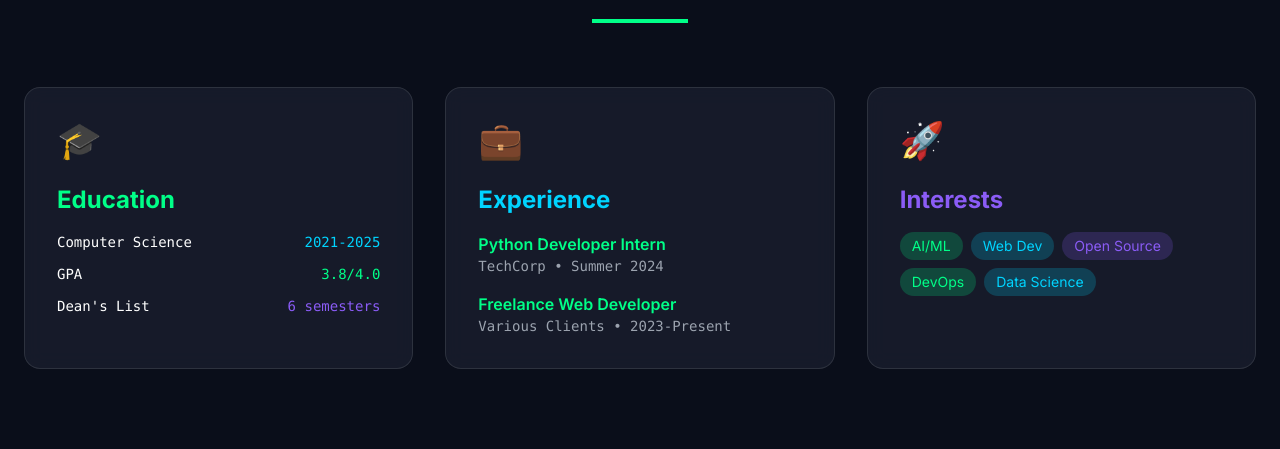
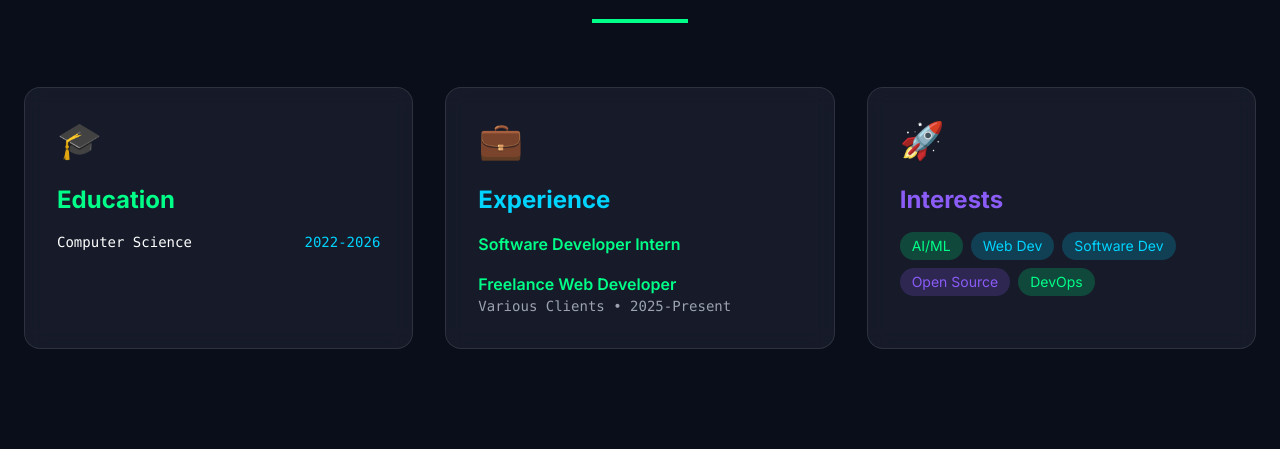
Before and after one commit to KewnsR/MyPortfolioWebsite, a Flask app: page / in a window 1280 px wide. Shown: the part 945-1394 px from the top of the page. After the commit the page ends 1294 px from the top, so only its background shows below. Run offline with Flask 3, Linux system fonts and the light colour scheme; some libraries are stand-ins or nearby versions.

Commit message:
Initial commit

```diff
--- a/app.py
+++ b/app.py
@@ -1,4 +1,5 @@
 from flask import Flask, render_template
+import os
 
 app = Flask(__name__)
 
@@ -23,4 +24,5 @@ def contact():
     return render_template("contact.html")
 
 if __name__ == "__main__":
-    app.run(debug=True)
+    port = int(os.environ.get("PORT", 5000))
+    app.run(host="0.0.0.0", port=port, debug=False)
--- a/templates/index.html
+++ b/templates/index.html
@@ -304,15 +304,7 @@
                     <div class="space-y-3 font-mono text-sm">
                         <div class="flex justify-between">
                             <span>Computer Science</span>
-                            <span class="text-neon-blue">2021-2025</span>
-                        </div>
-                        <div class="flex justify-between">
-                            <span>GPA</span>
-                            <span class="text-neon-green">3.8/4.0</span>
-                        </div>
-                        <div class="flex justify-between">
-                            <span>Dean's List</span>
-                            <span class="text-neon-purple">6 semesters</span>
+                            <span class="text-neon-blue">2022-2026</span>
                         </div>
                     </div>
                 </div>
@@ -323,12 +315,11 @@
                     <h3 class="text-2xl font-bold mb-4 text-neon-blue">Experience</h3>
                     <div class="space-y-4">
                         <div>
-                            <h4 class="font-semibold text-neon-green">Python Developer Intern</h4>
-                            <p class="text-sm text-gray-400 font-mono">TechCorp • Summer 2024</p>
+                            <h4 class="font-semibold text-neon-green">Software Developer Intern</h4>
                         </div>
                         <div>
                             <h4 class="font-semibold text-neon-green">Freelance Web Developer</h4>
-                            <p class="text-sm text-gray-400 font-mono">Various Clients • 2023-Present</p>
+                            <p class="text-sm text-gray-400 font-mono">Various Clients • 2025-Present</p>
                         </div>
                     </div>
                 </div>
@@ -340,9 +331,9 @@
                     <div class="flex flex-wrap gap-2">
                         <span class="px-3 py-1 bg-neon-green/20 text-neon-green rounded-full text-sm">AI/ML</span>
                         <span class="px-3 py-1 bg-neon-blue/20 text-neon-blue rounded-full text-sm">Web Dev</span>
+                        <span class="px-3 py-1 bg-neon-blue/20 text-neon-blue rounded-full text-sm">Software Dev</span>
                         <span class="px-3 py-1 bg-neon-purple/20 text-neon-purple rounded-full text-sm">Open Source</span>
                         <span class="px-3 py-1 bg-neon-green/20 text-neon-green rounded-full text-sm">DevOps</span>
-                        <span class="px-3 py-1 bg-neon-blue/20 text-neon-blue rounded-full text-sm">Data Science</span>
                     </div>
                 </div>
             </div>
```
Also changed, not shown: vercel.json (added), 1 other file.
